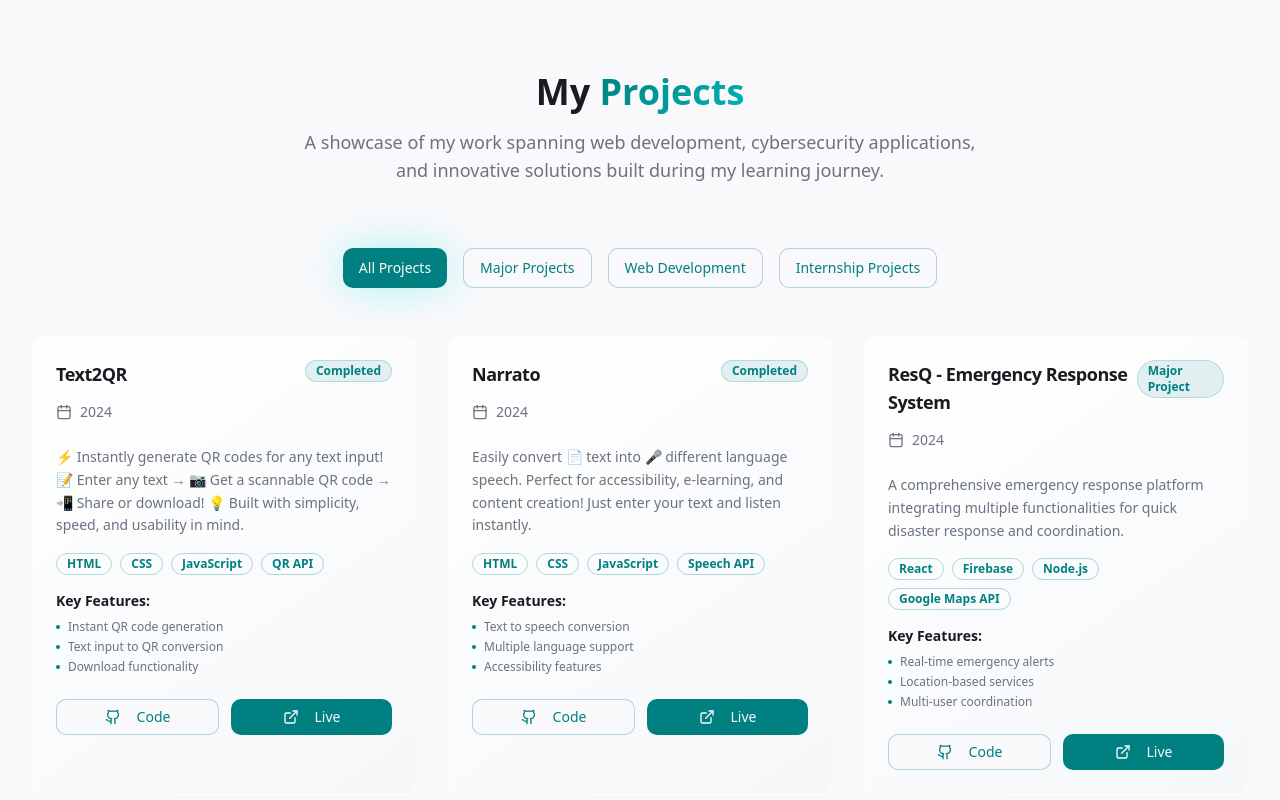
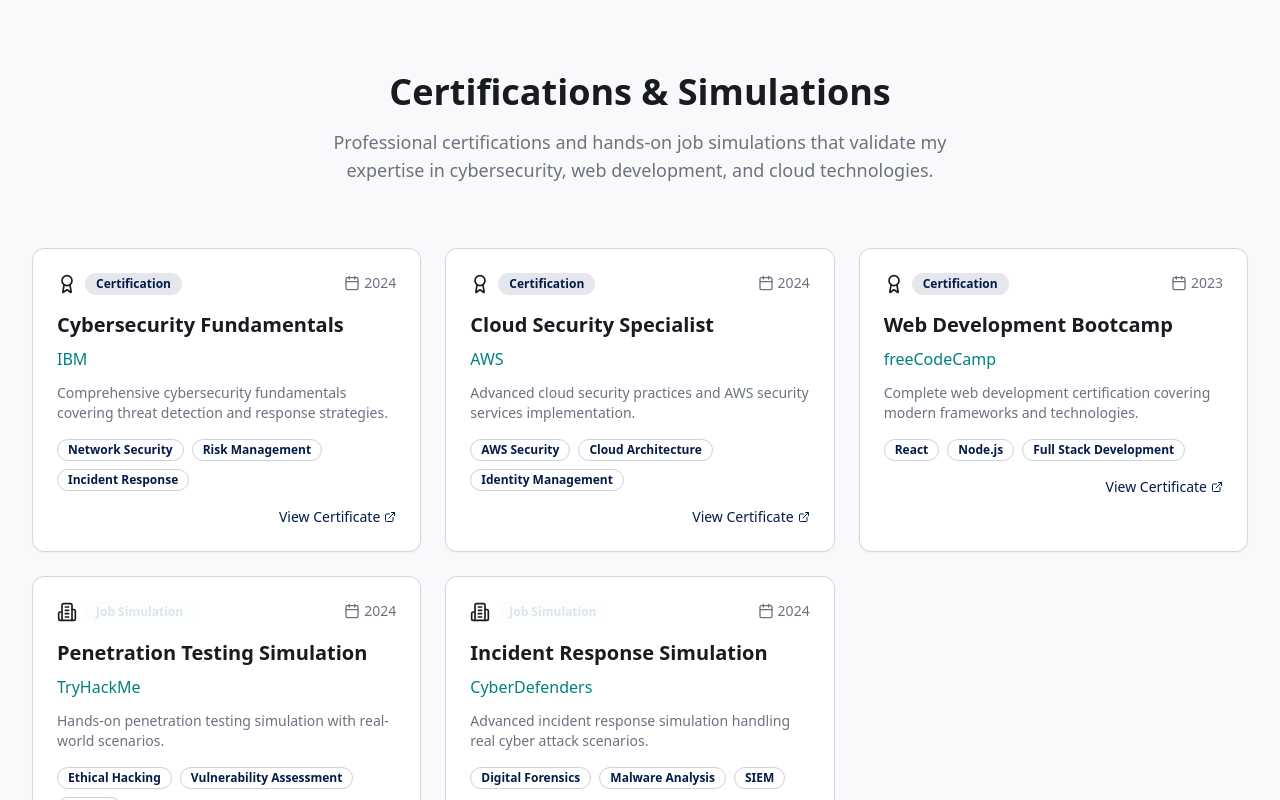
Before and after one commit to swatejsr/Portfolio, a React (Vite) app: page / in a window 1280 px wide. Shown: the part 3180-3980 px from the top of the page. Built offline with nearby package versions, Linux system fonts and the light colour scheme.

Commit message:
Add certifications and simulations
Add certifications and job simulations to the portfolio. The user is asking for guidance on how to best include them.

```diff
--- /dev/null
+++ b/src/components/sections/Certifications.tsx
@@ -0,0 +1,142 @@
+import { Card, CardContent } from "@/components/ui/card";
+import { Badge } from "@/components/ui/badge";
+import { Calendar, Award, Building2, ExternalLink } from "lucide-react";
+
+const Certifications = () => {
+  const certifications = [
+    {
+      title: "Cybersecurity Fundamentals",
+      issuer: "IBM",
+      date: "2024",
+      type: "certification",
+      skills: ["Network Security", "Risk Management", "Incident Response"],
+      description: "Comprehensive cybersecurity fundamentals covering threat detection and response strategies.",
+      link: "#" // Add actual link if available
+    },
+    {
+      title: "Cloud Security Specialist",
+      issuer: "AWS",
+      date: "2024",
+      type: "certification",
+      skills: ["AWS Security", "Cloud Architecture", "Identity Management"],
+      description: "Advanced cloud security practices and AWS security services implementation.",
+      link: "#"
+    },
+    {
+      title: "Web Development Bootcamp",
+      issuer: "freeCodeCamp",
+      date: "2023",
+      type: "certification",
+      skills: ["React", "Node.js", "Full Stack Development"],
+      description: "Complete web development certification covering modern frameworks and technologies.",
+      link: "#"
+    },
+    {
+      title: "Penetration Testing Simulation",
+      issuer: "TryHackMe",
+      date: "2024",
+      type: "simulation",
+      skills: ["Ethical Hacking", "Vulnerability Assessment", "OWASP"],
+      description: "Hands-on penetration testing simulation with real-world scenarios.",
+      link: "#"
+    },
+    {
+      title: "Incident Response Simulation",
+      issuer: "CyberDefenders",
+      date: "2024",
+      type: "simulation",
+      skills: ["Digital Forensics", "Malware Analysis", "SIEM"],
+      description: "Advanced incident response simulation handling real cyber attack scenarios.",
+      link: "#"
+    }
+  ];
+
+  const getIcon = (type: string) => {
+    return type === "certification" ? <Award className="h-5 w-5" /> : <Building2 className="h-5 w-5" />;
+  };
+
+  const getTypeColor = (type: string) => {
+    return type === "certification" ? "bg-primary/10 text-primary" : "bg-secondary/10 text-secondary";
+  };
+
+  return (
+    <section id="certifications" className="py-20 bg-background">
+      <div className="max-w-7xl mx-auto px-4 sm:px-6 lg:px-8">
+        <div className="text-center mb-16">
+          <h2 className="text-4xl font-bold text-foreground mb-4">
+            Certifications & Simulations
+          </h2>
+          <p className="text-lg text-muted-foreground max-w-2xl mx-auto">
+            Professional certifications and hands-on job simulations that validate my expertise
+            in cybersecurity, web development, and cloud technologies.
+          </p>
+        </div>
+
+        <div className="grid grid-cols-1 md:grid-cols-2 lg:grid-cols-3 gap-6">
+          {certifications.map((cert, index) => (
+            <Card key={index} className="group hover:shadow-lg transition-all duration-300 border-border">
+              <CardContent className="p-6">
+                <div className="flex items-start justify-between mb-4">
+                  <div className="flex items-center space-x-2">
+                    {getIcon(cert.type)}
+                    <Badge className={getTypeColor(cert.type)}>
+                      {cert.type === "certification" ? "Certification" : "Job Simulation"}
+                    </Badge>
+                  </div>
+                  <div className="flex items-center text-muted-foreground text-sm">
+                    <Calendar className="h-4 w-4 mr-1" />
+                    {cert.date}
+                  </div>
+                </div>
+
+                <h3 className="text-xl font-semibold text-foreground mb-2 group-hover:text-primary transition-colors">
+                  {cert.title}
+                </h3>
+
+                <p className="text-accent font-medium mb-3">{cert.issuer}</p>
+
+                <p className="text-muted-foreground text-sm mb-4 line-clamp-2">
+                  {cert.description}
+                </p>
+
+                <div className="flex flex-wrap gap-2 mb-4">
+                  {cert.skills.map((skill, skillIndex) => (
+                    <Badge
+                      key={skillIndex}
+                      variant="outline"
+                      className="text-xs border-primary/20 text-primary"
+                    >
+                      {skill}
+                    </Badge>
+                  ))}
+                </div>
+
+                {cert.link && (
+                  <div className="flex items-center justify-end">
+                    <a
+                      href={cert.link}
+                      className="text-primary hover:text-primary/80 transition-colors text-sm flex items-center space-x-1"
+                      target="_blank"
+                      rel="noopener noreferrer"
+                    >
+                      <span>View Certificate</span>
+                      <ExternalLink className="h-3 w-3" />
+                    </a>
+                  </div>
+                )}
+              </CardContent>
+            </Card>
+          ))}
+        </div>
+
+        <div className="text-center mt-12">
+          <p className="text-muted-foreground text-sm">
+            🏆 More certifications in progress • Always learning and growing
+          </p>
+        </div>
+      </div>
+    </section>
+  );
+};
+
+export default Certifications;
--- a/src/pages/Index.tsx
+++ b/src/pages/Index.tsx
@@ -2,6 +2,7 @@ import Navigation from "@/components/ui/navigation";
 import Hero from "@/components/sections/Hero";
 import About from "@/components/sections/About";
 import Skills from "@/components/sections/Skills";
+import Certifications from "@/components/sections/Certifications";
 import Projects from "@/components/sections/Projects";
 import Contact from "@/components/sections/Contact";
 
@@ -13,6 +14,7 @@ const Index = () => {
         <Hero />
         <About />
         <Skills />
+        <Certifications />
         <Projects />
         <Contact />
       </main>
```
